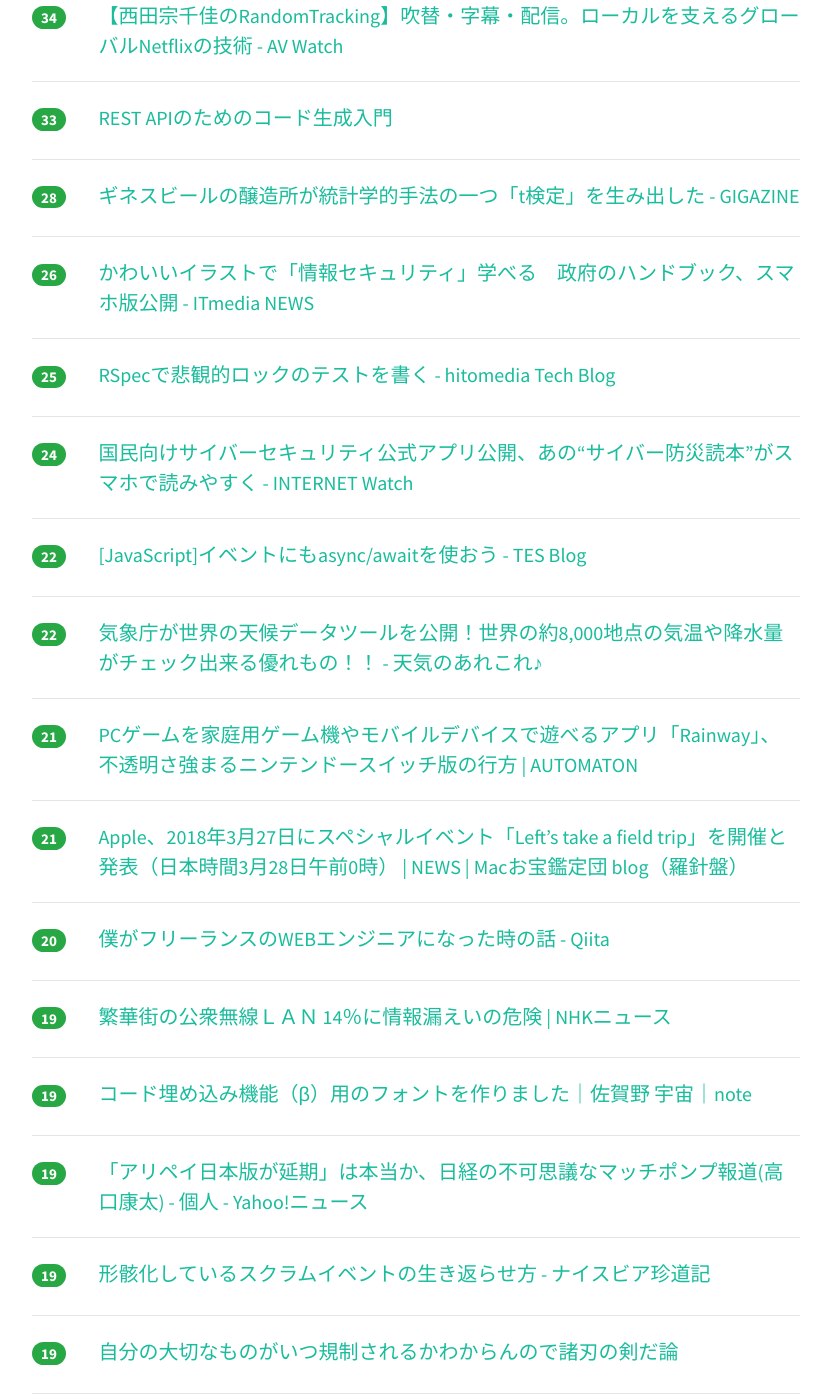
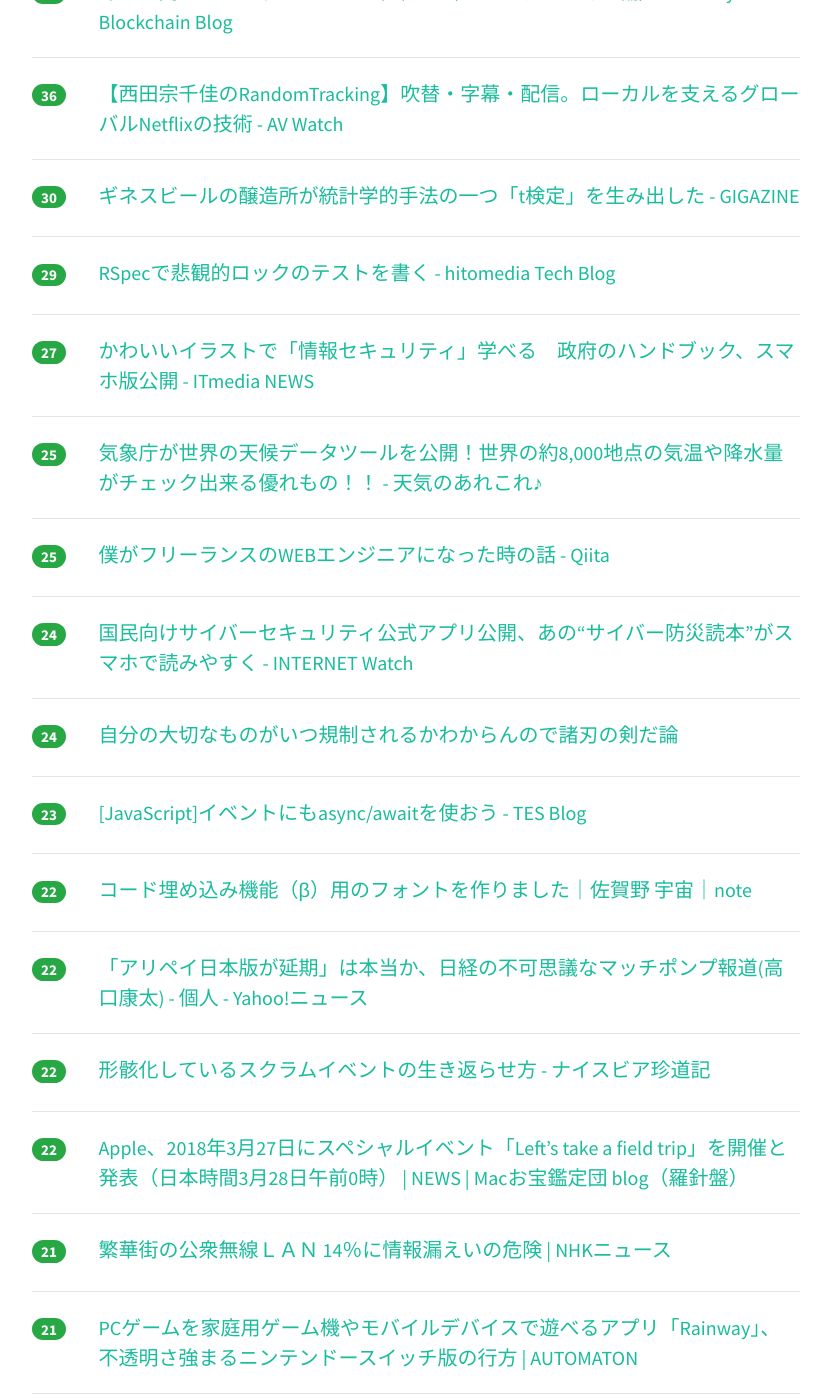
Before and after one commit to yatta47/hatena-matome-site, a Jekyll site: the page built from _posts/2018-03-17-hatena.md, in a window 1280 px wide and 1400 px high, scrolled down 700 px. Shown: the whole window, without its empty margins (224-1055 px from the left). Built offline with Jekyll 4.4.1, drawn with Linux system fonts in a browser that asks for light colours; nearby versions of some CDN libraries; part of the change alters nothing that is shown; some of the changed text lies outside the part shown.

Commit message:
Updated 2018-03-17

```diff
--- a/_posts/2018-03-17-hatena.md
+++ b/_posts/2018-03-17-hatena.md
@@ -1,49 +1,59 @@
 ---
 layout: post
 title:  "2018-03-17 はてぶIT"
-date:   2018-03-17 11:02:15
+date:   2018-03-17 12:02:49
 tags: [it-hotentry]
 ---
-28 件のデータあり
+30 件のデータあり
 
 <hr><div class="row">
-<div class="col-1"><span class="badge badge-pill badge-success h2">45</span></div>
+<div class="col-1"><span class="badge badge-pill badge-success h2">56</span></div>
 <div class="col-11"><a href='https://sumahokakin.hatenadiary.jp/entry/2018/03/17/012232' target='_blank'>【廃課金】ソシャゲに100万以上課金するのも悪くなかったという話 - 廃課金ゲーマー</a></div>
 </div>
 <hr>
 <div class="row">
-<div class="col-1"><span class="badge badge-pill badge-success h2">42</span></div>
+<div class="col-1"><span class="badge badge-pill badge-success h2">53</span></div>
 <div class="col-11"><a href='https://alcove.hatenablog.com/entry/Fig_Aspect_Ratio' target='_blank'>【ブログ】ブログの画像が美しく感じてしまうサイズって知ってる？ - 理系学生の茶の間のちゃ</a></div>
 </div>
 <hr>
 <div class="row">
-<div class="col-1"><span class="badge badge-pill badge-success h2">36</span></div>
+<div class="col-1"><span class="badge badge-pill badge-success h2">37</span></div>
+<div class="col-11"><a href='https://gumroad.com/l/swagger_codegen_beginner_jp' target='_blank'>REST APIのためのコード生成入門</a></div>
+</div>
+<hr>
+<div class="row">
+<div class="col-1"><span class="badge badge-pill badge-success h2">37</span></div>
 <div class="col-11"><a href='http://blockchain.gunosy.io/entry/summary-bitcoin-transaction' target='_blank'>今さら聞けないビットコインの仕組み（トランザクション編） - Gunosy Blockchain Blog</a></div>
 </div>
 <hr>
 <div class="row">
-<div class="col-1"><span class="badge badge-pill badge-success h2">34</span></div>
+<div class="col-1"><span class="badge badge-pill badge-success h2">36</span></div>
 <div class="col-11"><a href='https://av.watch.impress.co.jp/docs/series/rt/1112044.html' target='_blank'>【西田宗千佳のRandomTracking】吹替・字幕・配信。ローカルを支えるグローバルNetflixの技術 - AV Watch</a></div>
 </div>
 <hr>
 <div class="row">
-<div class="col-1"><span class="badge badge-pill badge-success h2">33</span></div>
-<div class="col-11"><a href='https://gumroad.com/l/swagger_codegen_beginner_jp' target='_blank'>REST APIのためのコード生成入門</a></div>
-</div>
-<hr>
-<div class="row">
-<div class="col-1"><span class="badge badge-pill badge-success h2">28</span></div>
+<div class="col-1"><span class="badge badge-pill badge-success h2">30</span></div>
 <div class="col-11"><a href='https://gigazine.net/news/20180316-guinness-and-his-statistical-legacy/' target='_blank'>ギネスビールの醸造所が統計学的手法の一つ「t検定」を生み出した - GIGAZINE</a></div>
 </div>
 <hr>
 <div class="row">
-<div class="col-1"><span class="badge badge-pill badge-success h2">26</span></div>
+<div class="col-1"><span class="badge badge-pill badge-success h2">29</span></div>
+<div class="col-11"><a href='http://tech.hitomedia.jp/entry/2018/03/16/120249' target='_blank'>RSpecで悲観的ロックのテストを書く - hitomedia Tech Blog</a></div>
+</div>
+<hr>
+<div class="row">
+<div class="col-1"><span class="badge badge-pill badge-success h2">27</span></div>
 <div class="col-11"><a href='http://www.itmedia.co.jp/news/articles/1803/16/news105.html' target='_blank'>かわいいイラストで「情報セキュリティ」学べる　政府のハンドブック、スマホ版公開 - ITmedia NEWS</a></div>
 </div>
 <hr>
 <div class="row">
 <div class="col-1"><span class="badge badge-pill badge-success h2">25</span></div>
-<div class="col-11"><a href='http://tech.hitomedia.jp/entry/2018/03/16/120249' target='_blank'>RSpecで悲観的ロックのテストを書く - hitomedia Tech Blog</a></div>
+<div class="col-11"><a href='http://www.tenkinoarekore.com/entry/2018/03/16/130928' target='_blank'>気象庁が世界の天候データツールを公開！世界の約8,000地点の気温や降水量がチェック出来る優れもの！！ - 天気のあれこれ♪</a></div>
+</div>
+<hr>
+<div class="row">
+<div class="col-1"><span class="badge badge-pill badge-success h2">25</span></div>
+<div class="col-11"><a href='https://qiita.com/dala00/items/33fcfe2480459a85f48f' target='_blank'>僕がフリーランスのWEBエンジニアになった時の話 - Qiita</a></div>
 </div>
 <hr>
 <div class="row">
@@ -52,13 +62,38 @@ tags: [it-hotentry]
 </div>
 <hr>
 <div class="row">
-<div class="col-1"><span class="badge badge-pill badge-success h2">22</span></div>
+<div class="col-1"><span class="badge badge-pill badge-success h2">24</span></div>
+<div class="col-11"><a href='https://anond.hatelabo.jp/20180317044606' target='_blank'>自分の大切なものがいつ規制されるかわからんので諸刃の剣だ論</a></div>
+</div>
+<hr>
+<div class="row">
+<div class="col-1"><span class="badge badge-pill badge-success h2">23</span></div>
 <div class="col-11"><a href='http://blog.tes.co.jp/entry/2018/03/14/193601' target='_blank'>[JavaScript]イベントにもasync/awaitを使おう - TES Blog</a></div>
 </div>
 <hr>
 <div class="row">
 <div class="col-1"><span class="badge badge-pill badge-success h2">22</span></div>
-<div class="col-11"><a href='http://www.tenkinoarekore.com/entry/2018/03/16/130928' target='_blank'>気象庁が世界の天候データツールを公開！世界の約8,000地点の気温や降水量がチェック出来る優れもの！！ - 天気のあれこれ♪</a></div>
+<div class="col-11"><a href='https://note.mu/sorasagano/n/nad3acd3a96cf' target='_blank'>コード埋め込み機能（β）用のフォントを作りました｜佐賀野 宇宙｜note</a></div>
+</div>
+<hr>
+<div class="row">
+<div class="col-1"><span class="badge badge-pill badge-success h2">22</span></div>
+<div class="col-11"><a href='https://news.yahoo.co.jp/byline/takaguchikota/20180316-00082822/' target='_blank'>「アリペイ日本版が延期」は本当か、日経の不可思議なマッチポンプ報道(高口康太) - 個人 - Yahoo!ニュース</a></div>
+</div>
+<hr>
+<div class="row">
+<div class="col-1"><span class="badge badge-pill badge-success h2">22</span></div>
+<div class="col-11"><a href='http://miholovesq.hatenablog.com/entry/2018/03/16/191938' target='_blank'>形骸化しているスクラムイベントの生き返らせ方 - ナイスビア珍道記</a></div>
+</div>
+<hr>
+<div class="row">
+<div class="col-1"><span class="badge badge-pill badge-success h2">22</span></div>
+<div class="col-11"><a href='http://www.macotakara.jp/blog/news/entry-34599.html' target='_blank'>Apple、2018年3月27日にスペシャルイベント「Left’s take a field trip」を開催と発表（日本時間3月28日午前0時） | NEWS | Macお宝鑑定団 blog（羅針盤）</a></div>
+</div>
+<hr>
+<div class="row">
+<div class="col-1"><span class="badge badge-pill badge-success h2">21</span></div>
+<div class="col-11"><a href='https://www3.nhk.or.jp/news/html/20180316/k10011367951000.html' target='_blank'>繁華街の公衆無線ＬＡＮ 14％に情報漏えいの危険 | NHKニュース</a></div>
 </div>
 <hr>
 <div class="row">
@@ -67,47 +102,17 @@ tags: [it-hotentry]
 </div>
 <hr>
 <div class="row">
-<div class="col-1"><span class="badge badge-pill badge-success h2">21</span></div>
-<div class="col-11"><a href='http://www.macotakara.jp/blog/news/entry-34599.html' target='_blank'>Apple、2018年3月27日にスペシャルイベント「Left’s take a field trip」を開催と発表（日本時間3月28日午前0時） | NEWS | Macお宝鑑定団 blog（羅針盤）</a></div>
-</div>
-<hr>
-<div class="row">
-<div class="col-1"><span class="badge badge-pill badge-success h2">20</span></div>
-<div class="col-11"><a href='https://qiita.com/dala00/items/33fcfe2480459a85f48f' target='_blank'>僕がフリーランスのWEBエンジニアになった時の話 - Qiita</a></div>
-</div>
-<hr>
-<div class="row">
-<div class="col-1"><span class="badge badge-pill badge-success h2">19</span></div>
-<div class="col-11"><a href='https://www3.nhk.or.jp/news/html/20180316/k10011367951000.html' target='_blank'>繁華街の公衆無線ＬＡＮ 14％に情報漏えいの危険 | NHKニュース</a></div>
-</div>
-<hr>
-<div class="row">
-<div class="col-1"><span class="badge badge-pill badge-success h2">19</span></div>
-<div class="col-11"><a href='https://note.mu/sorasagano/n/nad3acd3a96cf' target='_blank'>コード埋め込み機能（β）用のフォントを作りました｜佐賀野 宇宙｜note</a></div>
-</div>
-<hr>
-<div class="row">
-<div class="col-1"><span class="badge badge-pill badge-success h2">19</span></div>
-<div class="col-11"><a href='https://news.yahoo.co.jp/byline/takaguchikota/20180316-00082822/' target='_blank'>「アリペイ日本版が延期」は本当か、日経の不可思議なマッチポンプ報道(高口康太) - 個人 - Yahoo!ニュース</a></div>
-</div>
-<hr>
-<div class="row">
-<div class="col-1"><span class="badge badge-pill badge-success h2">19</span></div>
-<div class="col-11"><a href='http://miholovesq.hatenablog.com/entry/2018/03/16/191938' target='_blank'>形骸化しているスクラムイベントの生き返らせ方 - ナイスビア珍道記</a></div>
-</div>
-<hr>
-<div class="row">
-<div class="col-1"><span class="badge badge-pill badge-success h2">19</span></div>
-<div class="col-11"><a href='https://anond.hatelabo.jp/20180317044606' target='_blank'>自分の大切なものがいつ規制されるかわからんので諸刃の剣だ論</a></div>
-</div>
-<hr>
-<div class="row">
 <div class="col-1"><span class="badge badge-pill badge-success h2">18</span></div>
 <div class="col-11"><a href='https://news.mynavi.jp/article/20180316-iij/' target='_blank'>IIJがフルMVNOサービスの開始を発表、一般ユーザーにはどんなメリットが? (1) 「フルMVNO」とは何なのか? | マイナビニュース</a></div>
 </div>
 <hr>
 <div class="row">
-<div class="col-1"><span class="badge badge-pill badge-success h2">15</span></div>
+<div class="col-1"><span class="badge badge-pill badge-success h2">16</span></div>
+<div class="col-11"><a href='https://togetter.com/li/1209081' target='_blank'>無断アップロードサイトに自分の同人誌が載せられていた→「奥付にとある文章を載せたのでもうすぐ大金が貰えるのでは？」というお話 - Togetter</a></div>
+</div>
+<hr>
+<div class="row">
+<div class="col-1"><span class="badge badge-pill badge-success h2">16</span></div>
 <div class="col-11"><a href='http://originalnews.nico/87176' target='_blank'>『俺の妹』あやせAIがGateboxとコラボ――軽蔑されたり罵倒されながら神エンドを目指す『俺の嫁がGateboxにいるわけがない』を実際に遊んでみた</a></div>
 </div>
 <hr>
@@ -118,17 +123,22 @@ tags: [it-hotentry]
 <hr>
 <div class="row">
 <div class="col-1"><span class="badge badge-pill badge-success h2">14</span></div>
-<div class="col-11"><a href='https://togetter.com/li/1209081' target='_blank'>無断アップロードサイトに自分の同人誌が載せられていた→「奥付にとある文章を載せたのでもうすぐ大金が貰えるのでは？」というお話 - Togetter</a></div>
+<div class="col-11"><a href='https://qiita.com/PruneMazui/items/e460df2865de8522a10b' target='_blank'>自立自走型チームの構築と心理的安全性を高める施策 - Qiita</a></div>
+</div>
+<hr>
+<div class="row">
+<div class="col-1"><span class="badge badge-pill badge-success h2">13</span></div>
+<div class="col-11"><a href='https://www.infoq.com/jp/news/2018/03/facebook-detectron-library' target='_blank'>物体検出のためのディープラーニングライブラリで、Facebookがオープンソースで提供するDetectron</a></div>
 </div>
 <hr>
 <div class="row">
 <div class="col-1"><span class="badge badge-pill badge-success h2">11</span></div>
-<div class="col-11"><a href='https://qiita.com/PruneMazui/items/e460df2865de8522a10b' target='_blank'>自立自走型チームの構築と心理的安全性を高める施策 - Qiita</a></div>
+<div class="col-11"><a href='http://www.youtube.com/watch?v=yT6gE06tNJ8' target='_blank'>【バーチャルユーチューバー】初コラボまじクソワロタｗｗｗｗｗｗ</a></div>
 </div>
 <hr>
 <div class="row">
-<div class="col-1"><span class="badge badge-pill badge-success h2">10</span></div>
-<div class="col-11"><a href='http://www.youtube.com/watch?v=yT6gE06tNJ8' target='_blank'>【バーチャルユーチューバー】初コラボまじクソワロタｗｗｗｗｗｗ</a></div>
+<div class="col-1"><span class="badge badge-pill badge-success h2">9</span></div>
+<div class="col-11"><a href='https://anond.hatelabo.jp/20180316232605' target='_blank'>みんないつブクマしてるの</a></div>
 </div>
 <hr>
 <div class="row">
@@ -137,8 +147,8 @@ tags: [it-hotentry]
 </div>
 <hr>
 <div class="row">
-<div class="col-1"><span class="badge badge-pill badge-success h2">7</span></div>
-<div class="col-11"><a href='https://anond.hatelabo.jp/20180316232605' target='_blank'>みんないつブクマしてるの</a></div>
+<div class="col-1"><span class="badge badge-pill badge-success h2">8</span></div>
+<div class="col-11"><a href='https://anond.hatelabo.jp/20180316193950' target='_blank'>これはいいネタだ！とウキウキして書いた増田が流れていって ふと思いつい..</a></div>
 </div>
 <hr>
 <div class="row">
```
